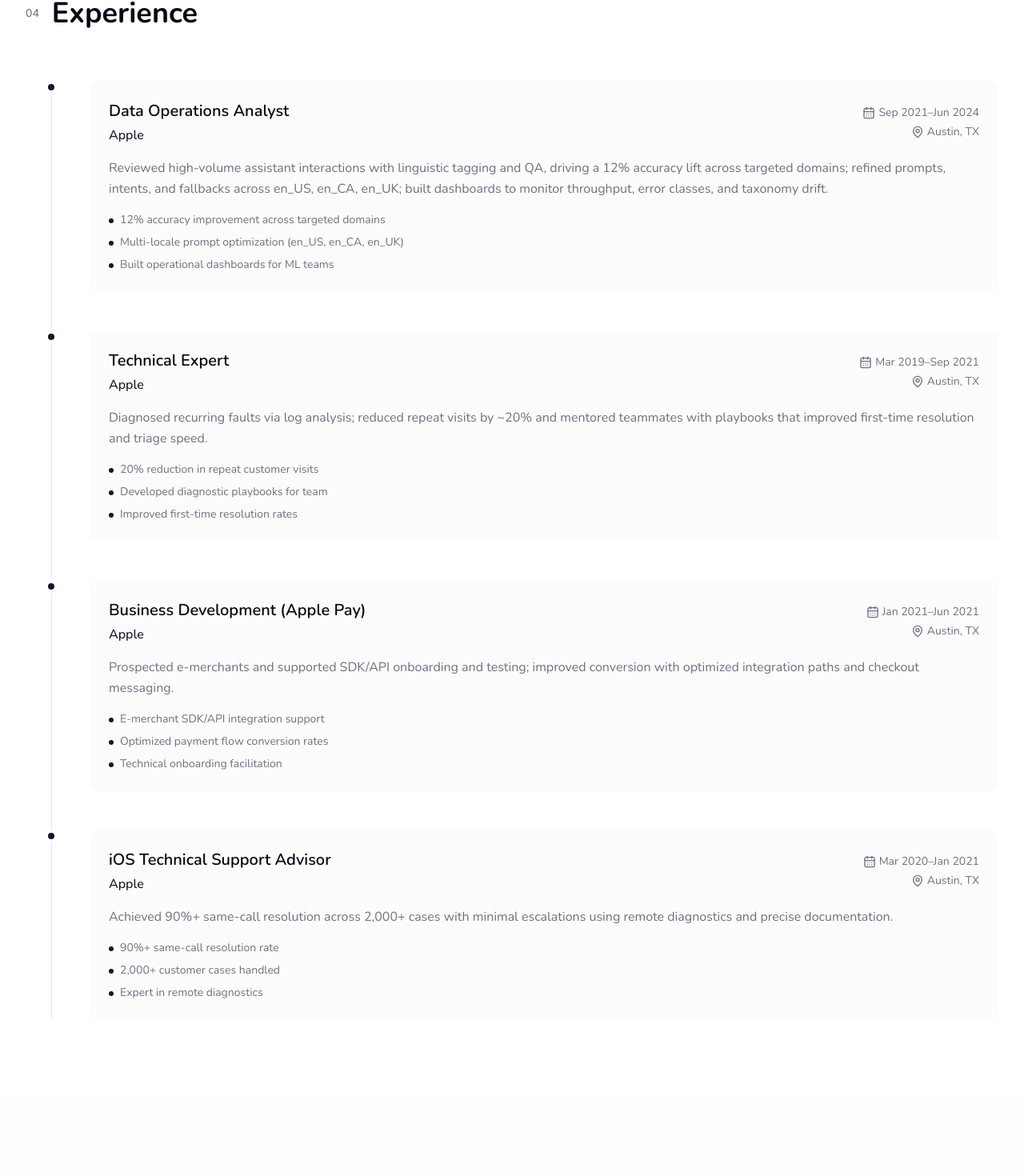
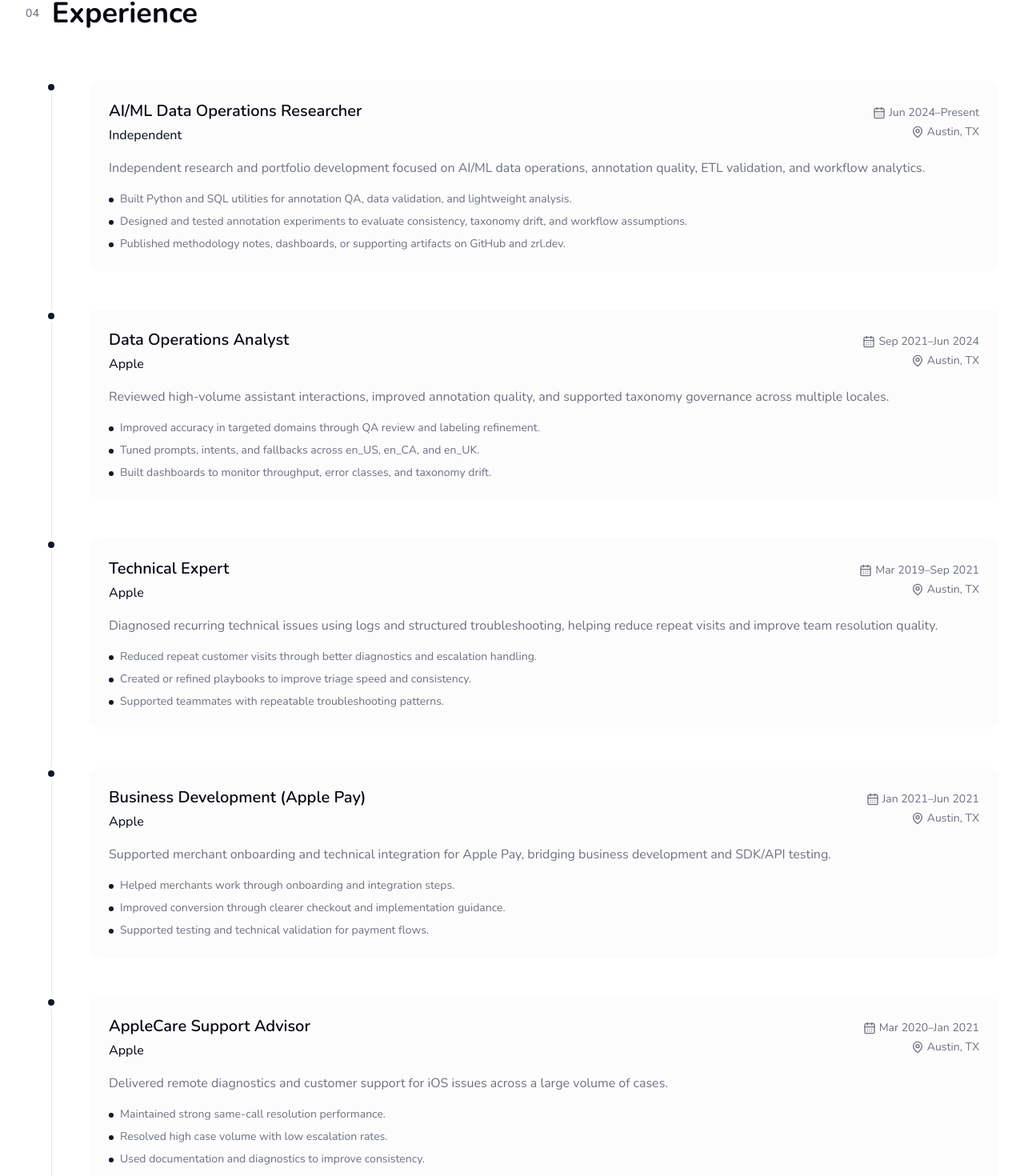
Before and after one commit to zrlopez/zrl.dev, a Next.js app: page / in a window 1280 px wide. Shown: the part 2495-3965 px from the top of the page at 80% size. Built offline with nearby package versions, Linux system fonts and the light colour scheme.

Commit message:
Add AI/ML Researcher experience and update job descriptions
Added new experience entry for AI/ML Data Operations Researcher and updated descriptions for existing roles to enhance clarity and focus on key contributions.

```diff
--- a/src/components/sections/experience.tsx
+++ b/src/components/sections/experience.tsx
@@ -4,16 +4,28 @@ import { motion } from 'framer-motion'
 import { CalendarDays, MapPin } from 'lucide-react'
 
 const experiences = [
+    {
+    title: 'AI/ML Data Operations Researcher',
+    company: 'Independent',
+    location: 'Austin, TX',
+    period: 'Jun 2024–Present',
+    description: 'Independent research and portfolio development focused on AI/ML data operations, annotation quality, ETL validation, and workflow analytics.',
+    highlights: [
+      'Built Python and SQL utilities for annotation QA, data validation, and lightweight analysis.',
+      'Designed and tested annotation experiments to evaluate consistency, taxonomy drift, and workflow assumptions.',
+      'Published methodology notes, dashboards, or supporting artifacts on GitHub and zrl.dev.'
+    ]
+  },
   {
     title: 'Data Operations Analyst',
     company: 'Apple',
     location: 'Austin, TX',
     period: 'Sep 2021–Jun 2024',
-    description: 'Reviewed high-volume assistant interactions with linguistic tagging and QA, driving a 12% accuracy lift across targeted domains; refined prompts, intents, and fallbacks across en_US, en_CA, en_UK; built dashboards to monitor throughput, error classes, and taxonomy drift.',
+    description: 'Reviewed high-volume assistant interactions, improved annotation quality, and supported taxonomy governance across multiple locales.',
     highlights: [
-      '12% accuracy improvement across targeted domains',
-      'Multi-locale prompt optimization (en_US, en_CA, en_UK)',
-      'Built operational dashboards for ML teams'
+      'Improved accuracy in targeted domains through QA review and labeling refinement.',
+      'Tuned prompts, intents, and fallbacks across en_US, en_CA, and en_UK.',
+      'Built dashboards to monitor throughput, error classes, and taxonomy drift.'
     ]
   },
   {
@@ -21,11 +33,11 @@ const experiences = [
     company: 'Apple',
     location: 'Austin, TX',
     period: 'Mar 2019–Sep 2021',
-    description: 'Diagnosed recurring faults via log analysis; reduced repeat visits by ~20% and mentored teammates with playbooks that improved first-time resolution and triage speed.',
+    description: 'Diagnosed recurring technical issues using logs and structured troubleshooting, helping reduce repeat visits and improve team resolution quality.',
     highlights: [
-      '20% reduction in repeat customer visits',
-      'Developed diagnostic playbooks for team',
-      'Improved first-time resolution rates'
+      'Reduced repeat customer visits through better diagnostics and escalation handling.',
+      'Created or refined playbooks to improve triage speed and consistency.',
+      'Supported teammates with repeatable troubleshooting patterns.'
     ]
   },
   {
@@ -33,23 +45,23 @@ const experiences = [
     company: 'Apple',
     location: 'Austin, TX',
     period: 'Jan 2021–Jun 2021',
-    description: 'Prospected e-merchants and supported SDK/API onboarding and testing; improved conversion with optimized integration paths and checkout messaging.',
+    description: 'Supported merchant onboarding and technical integration for Apple Pay, bridging business development and SDK/API testing.',
     highlights: [
-      'E-merchant SDK/API integration support',
-      'Optimized payment flow conversion rates',
-      'Technical onboarding facilitation'
+      'Helped merchants work through onboarding and integration steps.',
+      'Improved conversion through clearer checkout and implementation guidance.',
+      'Supported testing and technical validation for payment flows.'
     ]
   },
   {
-    title: 'iOS Technical Support Advisor',
+    title: 'AppleCare Support Advisor',
     company: 'Apple',
     location: 'Austin, TX',
     period: 'Mar 2020–Jan 2021',
-    description: 'Achieved 90%+ same-call resolution across 2,000+ cases with minimal escalations using remote diagnostics and precise documentation.',
+    description: 'Delivered remote diagnostics and customer support for iOS issues across a large volume of cases.',
     highlights: [
-      '90%+ same-call resolution rate',
-      '2,000+ customer cases handled',
-      'Expert in remote diagnostics'
+      'Maintained strong same-call resolution performance.',
+      'Resolved high case volume with low escalation rates.',
+      'Used documentation and diagnostics to improve consistency.'
     ]
   }
 ]
@@ -113,8 +125,8 @@ export function Experience() {
                     </p>
 
                     <div className="space-y-2">
-                      {experience.highlights.map((highlight, highlightIndex) => (
-                        <div key={highlightIndex} className="flex items-start gap-2">
+                      {experience.highlights.map((highlight) => (
+                        <div key={highlight} className="flex items-start gap-2">
                           <div className="w-1.5 h-1.5 bg-primary rounded-full mt-2 flex-shrink-0" />
                           <span className="text-sm text-muted-foreground">{highlight}</span>
                         </div>
```
